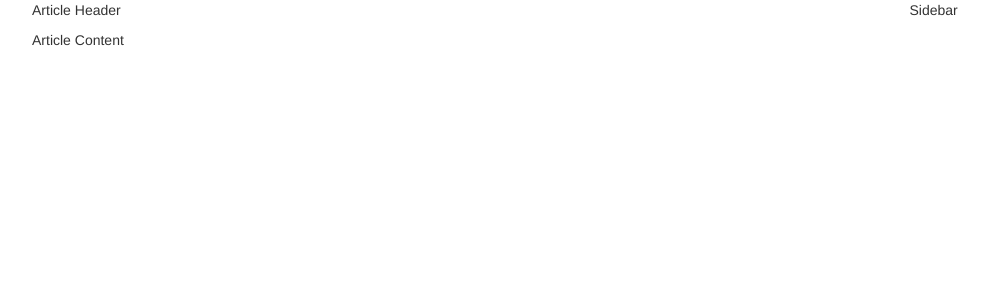
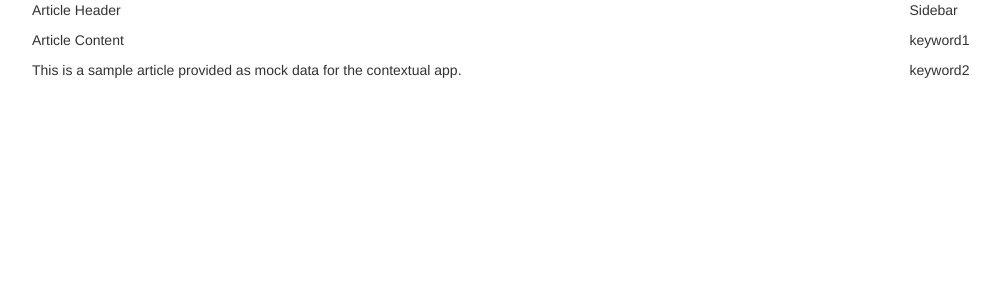
Before and after one commit to elayabharath/contextual, a React app: page / in a window 1280 px wide. Shown: the top 300 px of the page, without its empty margins (38-1038 px from the left). Built offline with nearby package versions, Linux system fonts and the light colour scheme.

Commit message:
add mock data for sidebar and article

```diff
--- a/src/Article.js
+++ b/src/Article.js
@@ -8,8 +8,14 @@ export class Article extends Component {
     return (
         <div>
             <ArticleHeader/>
-            <ArticleContent/>
+            <ArticleContent articleContent={this.state.articleContent}/>
         </div>
     );
   }
+
+  constructor() {
+  	super();
+  	this.state = { articleContent: 'This is a sample article provided as mock data for the contextual app.'
+	};
+  }
 }
--- a/src/ArticleContent.js
+++ b/src/ArticleContent.js
@@ -3,7 +3,10 @@ import React, { Component }  from 'react';
 export class ArticleContent extends Component {
   render() {
     return (
-        <p>Article Content</p>
+    	<div>
+	        <p>Article Content</p>
+	        <div>{this.props.articleContent}</div>
+        </div>
     );
   }
 }
--- a/src/Sidebar.js
+++ b/src/Sidebar.js
@@ -3,7 +3,19 @@ import React, { Component }  from 'react';
 export class Sidebar extends Component {
   render() {
     return (
-        <p>Sidebar</p>
+        <div>
+	        <p>Sidebar</p>
+	        <div>
+		        {this.state.keywords.map((keyword) => (
+		        	<p>{keyword}</p>
+		        ))}
+	      	</div>
+      	</div>
     );
   }
+
+  constructor() {
+  	super();
+  	this.state = { keywords: ['keyword1','keyword2']};
+  }
 }
```
